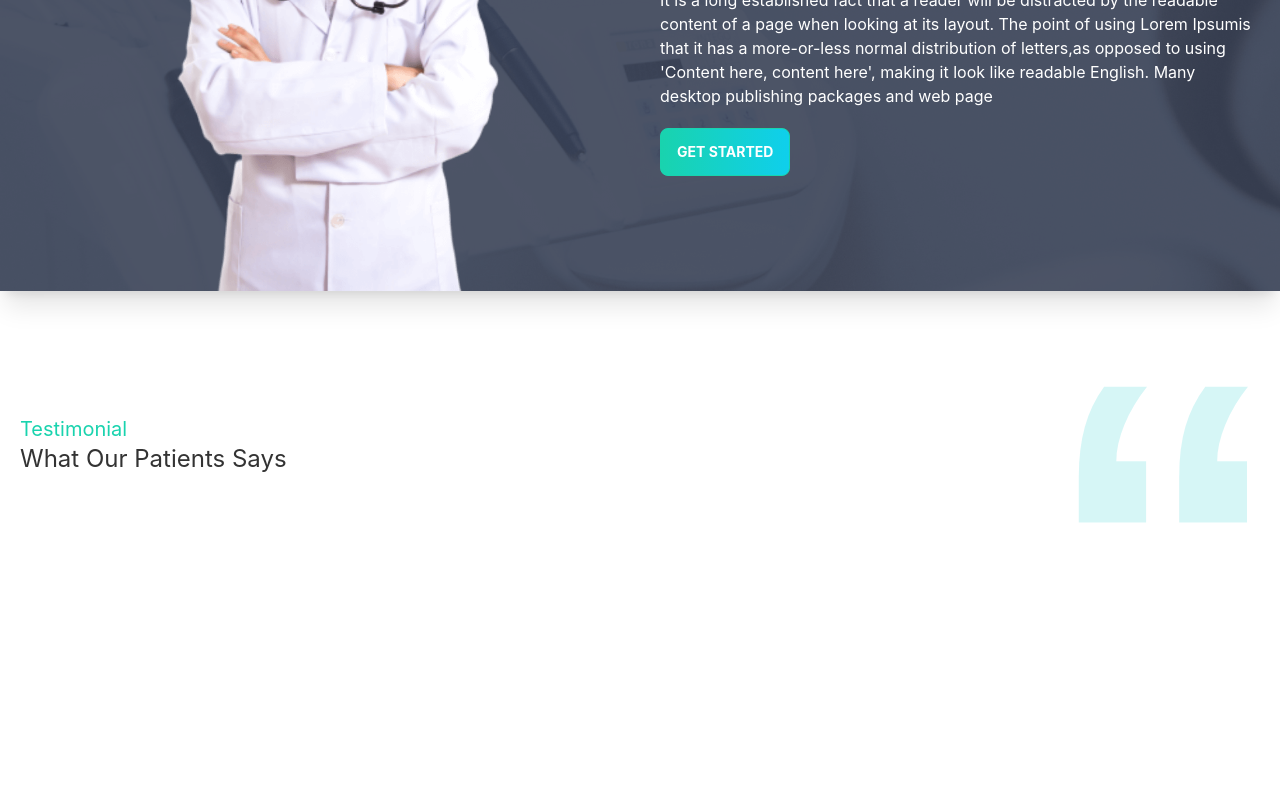
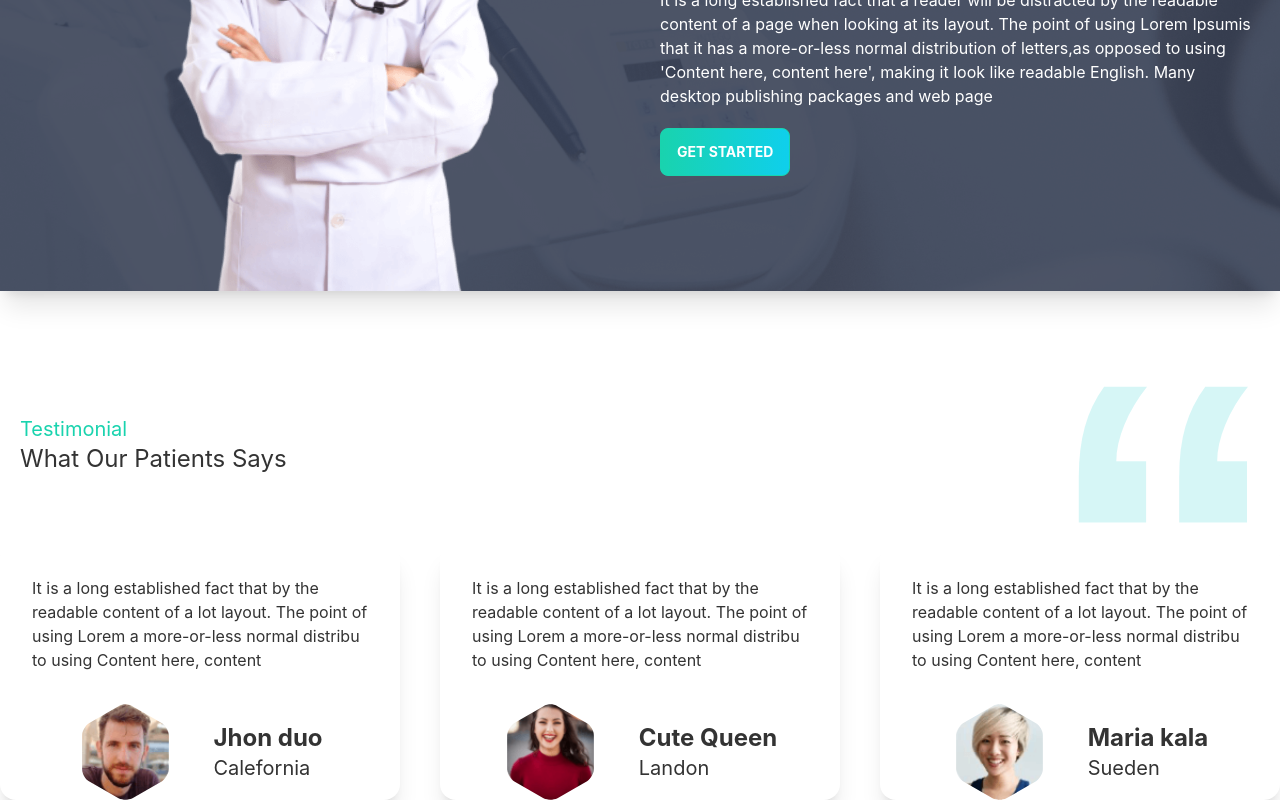
Before and after one commit to Sajalhowlader/doctor-portal-daisyUI, a React (Create React App) app: page / in a window 1280 px wide. Shown: the part 2758-3558 px from the top of the page. Before the commit the page ends 3302 px from the top, so only its background shows below. Built offline with nearby package versions, Linux system fonts and the light colour scheme.

Commit message:
add patients

```diff
--- a/src/Pages/Home/Home/Home.js
+++ b/src/Pages/Home/Home/Home.js
@@ -7,6 +7,7 @@ import Services from '../Services/Services';
 import Exceptional from '../Exceptional/Exceptional';
 import Appointment from '../Appointment/Appointment';
 import Testimonial from '../Testimonial/Testimonial';
+import Patients from '../Patients/Patients';
 const Home = () => {
     return (
         <div>
@@ -70,6 +71,7 @@ const Home = () => {
             <Exceptional />
             <Appointment />
             <Testimonial />
+            <Patients />
         </div>
     );
 };
--- /dev/null
+++ b/src/Pages/Home/Patients/Patients.js
@@ -0,0 +1,67 @@
+import React from 'react';
+import people1 from '../../../assets/images/people1.png'
+import people2 from '../../../assets/images/people2.png'
+import people3 from '../../../assets/images/people3.png'
+const Patients = () => {
+    return (
+        <div className='grid md:grid-cols-3 sm:grid-cols-1 gap-10'>
+            <div class="card bg-base-100 shadow-xl ">
+                <div class="card-body">
+                    <p>It is a long established fact that by the readable content of a lot layout. The point of using Lorem a more-or-less normal distribu to using Content here, content</p>
+
+                </div>
+                <div className='flex justify-center items-center px-8'>
+                    <div class="avatar">
+                        <div class="w-24 mask mask-hexagon  mask-primary mask-offset-base-100 mask-offset-2">
+                            <img src={people1} alt='' />
+                        </div>
+                    </div>
+                    <div className='pl-10'>
+                        <h2 className='text-2xl font-bold'>Jhon duo</h2>
+                        <h2 className='text-xl'>Calefornia</h2>
+                    </div>
+
+                </div>
+            </div>
+            <div class="card bg-base-100 shadow-xl ">
+                <div class="card-body">
+                    <p>It is a long established fact that by the readable content of a lot layout. The point of using Lorem a more-or-less normal distribu to using Content here, content</p>
+
+                </div>
+                <div className='flex justify-center items-center px-8'>
+                    <div class="avatar">
+                        <div class="w-24 mask mask-hexagon  mask-primary mask-offset-base-100 mask-offset-2">
+                            <img src={people2} alt='' />
+                        </div>
+                    </div>
+                    <div className='pl-10'>
+                        <h2 className='text-2xl font-bold'>Cute Queen</h2>
+                        <h2 className='text-xl'>Landon</h2>
+                    </div>
+
+                </div>
+            </div>
+            <div class="card bg-base-100 shadow-xl ">
+                <div class="card-body">
+                    <p>It is a long established fact that by the readable content of a lot layout. The point of using Lorem a more-or-less normal distribu to using Content here, content</p>
+
+                </div>
+                <div className='flex justify-center items-center px-8'>
+                    <div class="avatar">
+                        <div class="w-24 mask mask-hexagon  mask-primary mask-offset-base-100 mask-offset-2">
+                            <img src={people3} alt='' />
+                        </div>
+                    </div>
+                    <div className='pl-10'>
+                        <h2 className='text-2xl font-bold'>Maria kala</h2>
+                        <h2 className='text-xl'>Sueden</h2>
+                    </div>
+
+                </div>
+            </div>
+
+        </div>
+    );
+};
+
+export default Patients;
```
